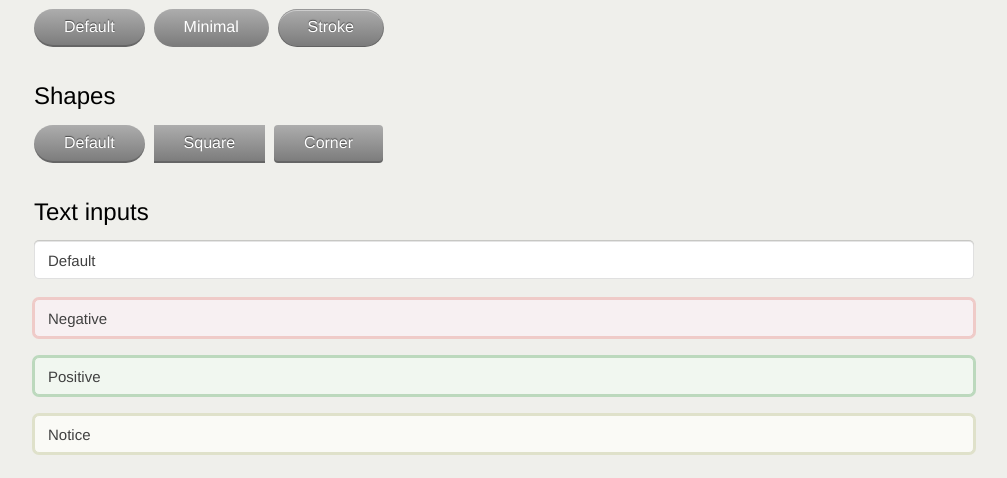
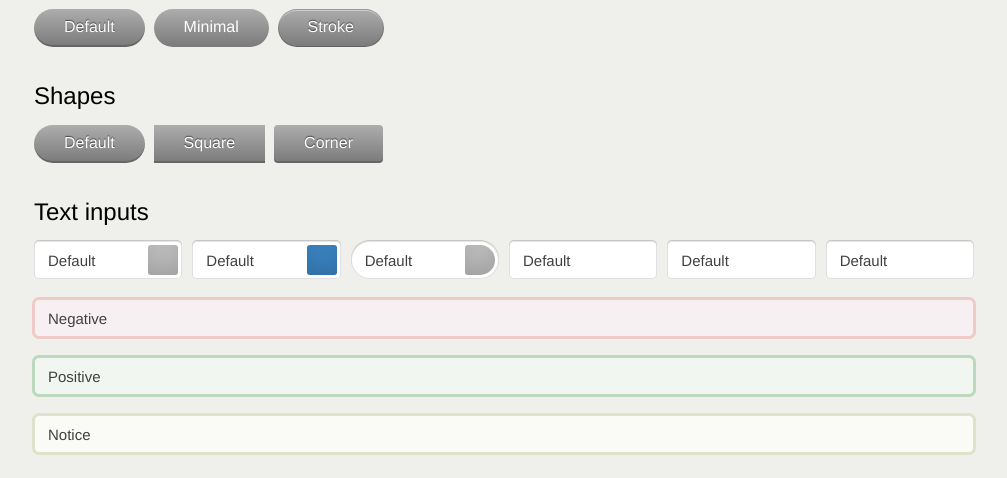
Before and after one commit to iurevych/The-Bricks, a Rails app: page / in a window 1280 px wide. Shown: the part 417-895 px from the top of the page, without its empty margins (136-1143 px from the left). Run offline with Rails 7, Linux system fonts and the light colour scheme; style sheets or scripts are compiled from the project's sources; some libraries are stand-ins or nearby versions.

Commit message:
Text input icon/button

```diff
--- a/app/assets/stylesheets/modules/input.sass
+++ b/app/assets/stylesheets/modules/input.sass
@@ -18,7 +18,7 @@
   height: 38px
   line-height: 19px
   margin: 0 -4px 0 0
-  padding: 9px 13px
+  padding: 9px 35px 9px 13px
   vertical-align: middle
   width: 100%
   +box-sizing
@@ -81,3 +81,64 @@
 
   &.is-rounded
     border-radius: 90px
+
+
+// ---------------------------
+// Use holder to place icon
+// inside text field
+// ---------------------------
+.input--holder
+  position: relative
+
+
+// ---------------------------
+// Input icon is placed inside
+// text field
+// ---------------------------
+.input--icon,
+.input--button
+  background-color: transparent
+  background-position: center center
+  background-repeat: no-repeat
+  border: none
+  border-radius: 3px
+  cursor: pointer
+  height: 30px
+  position: absolute
+  right: 4px
+  top: 4px
+  width: 30px
+  z-index: 2
+
+  // Shape
+  &.is-rounded
+    border-radius: 3px 50% 50% 3px
+
+  // Icons
+  &.is-search
+    background-image: image-url('input/icon-search.png')
+
+  &.is-date
+    background-image: image-url('input/icon-date.png')
+
+  &.is-error
+    background-image: image-url('input/icon-error.png')
+
+  &.is-success
+    background-image: image-url('input/icon-success.png')
+
+
+// Input button specific styles
+.input--button
+  background-color: #bfbfbf
+  +box-shadow(inset 0 -15px 30px -10px rgba(#000, .2))
+
+  &:hover,
+  &:focus
+    +box-shadow(0 1px 1px rgba(#000, .4))
+
+  &:active
+    +box-shadow(inset 0 2px 8px rgba(#000, .4))
+
+  &.is-firm
+    background-color: #3a84c2
--- a/app/views/application/bricks.haml
+++ b/app/views/application/bricks.haml
@@ -33,8 +33,31 @@
 
 .pvl
   %h1.mbl Text inputs
-  .form--row.mbl
-    %input{type: "text", value: "Default"}
+  .form--row.mbl.is-m-gap
+    .col1of6
+      .input--holder.mlm
+        %input{type: "text", value: "Default"}
+        %input.input--button.is-search{type: "submit", value: ""}
+    .col1of6
+      .input--holder.mlm
+        %input{type: "text", value: "Default"}
+        %input.input--button.is-firm.is-search{type: "submit", value: ""}
+    .col1of6
+      .input--holder.mlm
+        %input.is-rounded{type: "text", value: "Default"}
+        %input.input--button.is-rounded.is-search{type: "submit", value: ""}
+    .col1of6
+      .input--holder.mlm
+        %input{type: "text", value: "Default"}
+        %input.input--icon.is-date{type: "submit", value: ""}
+    .col1of6
+      .input--holder.mlm
+        %input{type: "text", value: "Default"}
+        %input.input--icon.is-error{type: "submit", value: ""}
+    .col1of6
+      .input--holder.mlm
+        %input{type: "text", value: "Default"}
+        %input.input--icon.is-success{type: "submit", value: ""}
 
   .form--row.mbl
     %input.is-negative{type: "text", value: "Negative"}
```
Also changed, not shown: app/assets/images/input/icon-date.png (added), app/assets/images/input/icon-error.png (added), app/assets/images/input/icon-search.png (added), app/assets/images/input/icon-success.png (added).
